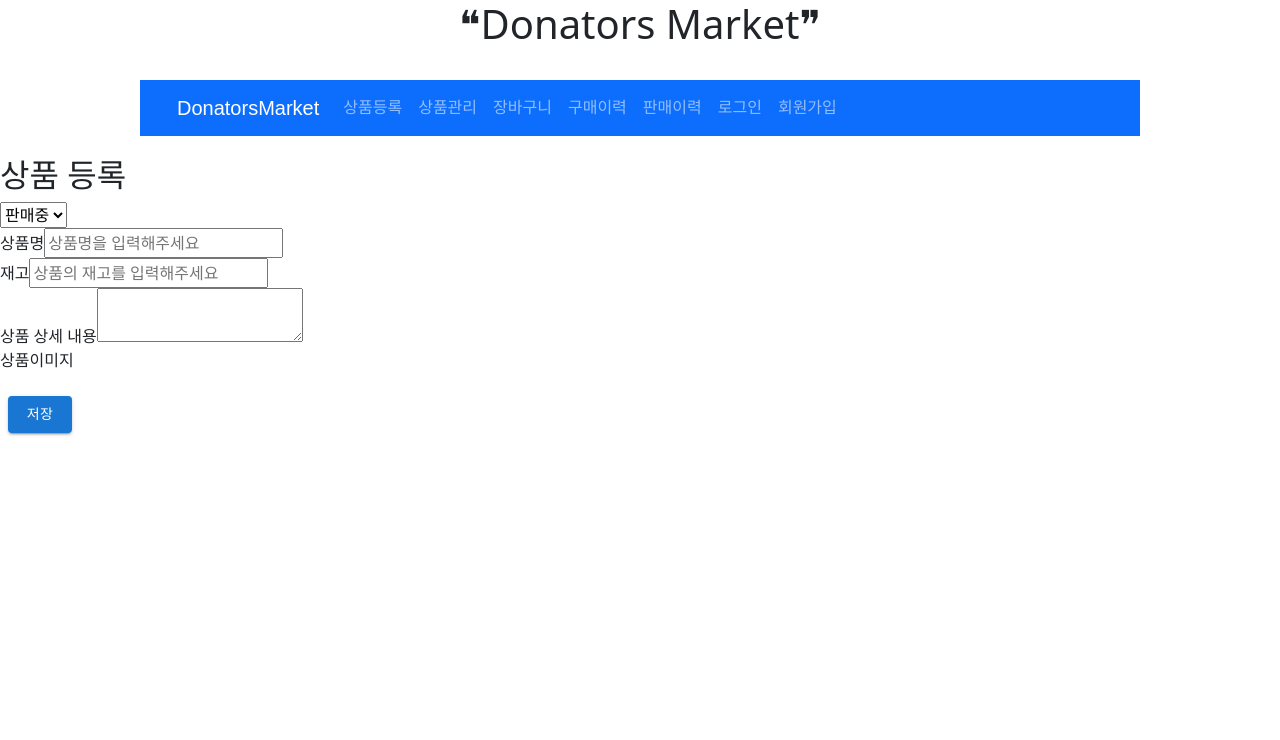
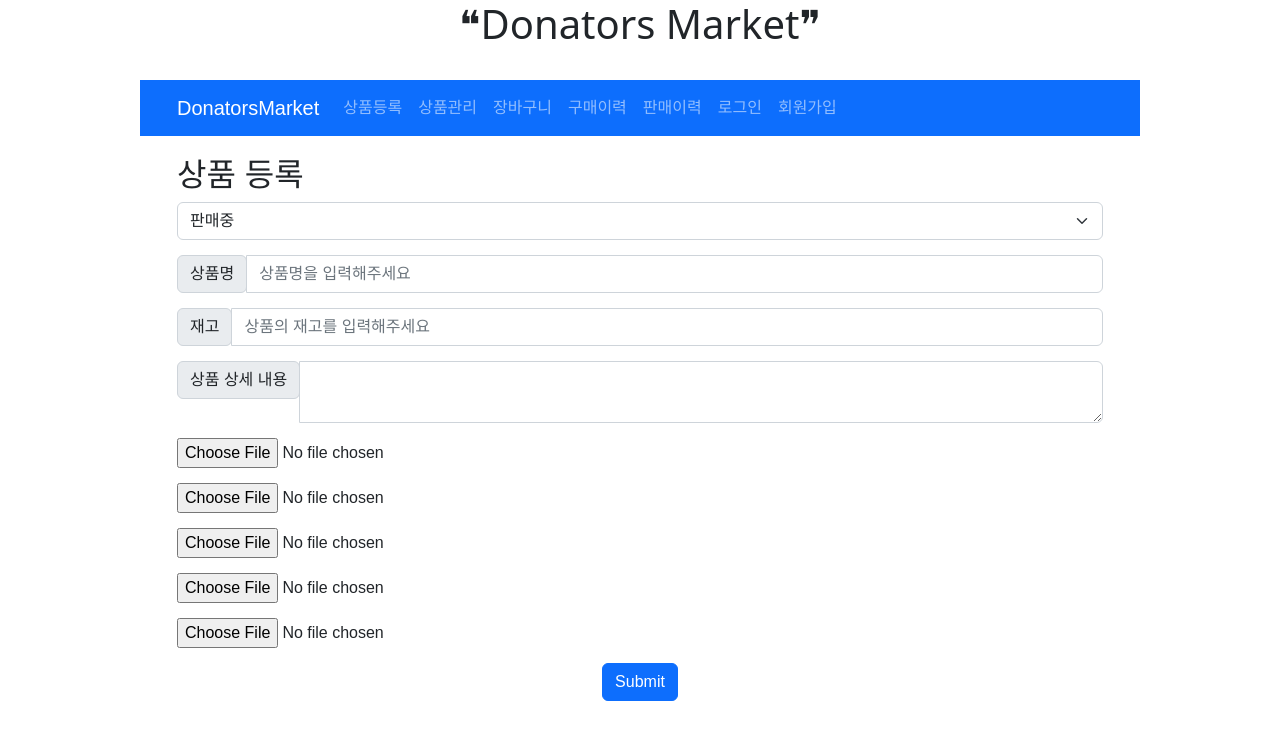
Before and after one commit to huiji072/Study, a React (Create React App) app in the folder reactStudy/shop-test/: page /item/ItemForm in a window 1280 px wide. Shown: the top 740 px of the page. Built offline with nearby package versions, Linux system fonts and the light colour scheme.

Commit message:
상품등록 ui 수정

```diff
--- /dev/null
+++ b/reactStudy/shop-test/src/item/ItemForm.css
@@ -0,0 +1,12 @@
+.input-group {
+    margin-bottom : 15px
+}
+.img-div {
+    margin-bottom : 10px
+}
+.form-group{
+    margin-bottom: 15px;
+}
+button{
+    margin: auto;
+}
--- a/reactStudy/shop-test/src/item/ItemForm.jsx
+++ b/reactStudy/shop-test/src/item/ItemForm.jsx
@@ -3,46 +3,108 @@ import TextField from '@mui/material/TextField';
 import Checkbox from '@mui/material/Checkbox';
 import Button from '@mui/material/Button';
 import FormControlLabel from '@mui/material/FormControlLabel';
+import './ItemForm.css';
 
 
 class ItemForm extends Component {
     render() {
         return(
-            <div>
+            <div className="container">
 
                 <div>
                     <h2>상품 등록</h2>
                 </div>
 
-                <div>
-                    <select class="custom-select">
+                <div class="form-group">
+                    <select class="form-select">
                         <option value="SELL">판매중</option>
                         <option value="SOLD_OUT">품절</option>
                     </select>
                 </div>
 
-                <div>
-                    <span>상품명</span>
-                    <input type="text" placeholder="상품명을 입력해주세요"></input>
+                <div class="input-group">
+                    <div class="input-group-prepend">
+                        <span class="input-group-text">상품명</span>
+
+                    </div>
+                    <input class="form-control" type="text" placeholder="상품명을 입력해주세요"></input>
                 </div>
 
-                <div>
-                    <span>재고</span>
-                    <input type="text" placeholder="상품의 재고를 입력해주세요"></input>
+                <div class="input-group">
+                    <div class="input-group-prepend">
+                        <span class="input-group-text">재고</span>
+                    </div>
+                    <input class="form-control" type="number" placeholder="상품의 재고를 입력해주세요"></input>
                 </div>
 
-                <div>
-                    <span>상품 상세 내용</span>
-                    <textarea></textarea>
+                <div class="input-group">
+                    <div class="input-group-prepend">
+                        <span class="input-group-text">상품 상세 내용</span>
+                    </div>
+                    <textarea class="form-control"></textarea>
+
                 </div>
 
-                <div>
-                    {/* <input type="file" class="custom-file-input" name="itemImgFile"> */}
-                    <label>상품이미지</label>
+                {/* 이미지 */}
+                <div >
+                    <div class="form-group">
+                        <div class="custom-file img-div">
+                            <input type="file" class="custom-file-input" name="itemImgFile"/>
+                            <label class="custom-file-label" ></label>
+                        </div>
+                    </div>
+                </div>
+
+                <div >
+                    <div class="form-group">
+                        <div class="custom-file img-div">
+                            <input type="file" class="custom-file-input" name="itemImgFile"/>
+                            <label class="custom-file-label" ></label>
+                        </div>
+                    </div>
+                </div>
+
+                <div >
+                    <div class="form-group">
+                        <div class="custom-file img-div">
+                            <input type="file" class="custom-file-input" name="itemImgFile"/>
+                            <label class="custom-file-label" ></label>
+                        </div>
+                    </div>
+                </div>
+
+                <div >
+                    <div class="form-group">
+                        <div class="custom-file img-div">
+                            <input type="file" class="custom-file-input" name="itemImgFile"/>
+                            <label class="custom-file-label" ></label>
+                        </div>
+                    </div>
+                </div>
+
+                <div >
+                    <div class="form-group">
+                        <div class="custom-file img-div">
+                            <input type="file" class="custom-file-input" name="itemImgFile"/>
+                            <label class="custom-file-label" ></label>
+                        </div>
+                    </div>
                 </div>
 
 
-                <Button type='submit' variant="contained" sx={{ mt: 3, ml: 1, mr:1, mb: 2 }} >저장</Button>
+                <div className="d-grid">
+                    {/* 저장 버튼 */}
+                    <button type="submit" className="btn btn-primary">
+                        Submit
+                    </button>
+
+                    {/* 수정 버튼 */}
+                    {/* <button type="submit" className="btn btn-primary">
+                        Submit
+                    </button> */}
+
+                </div>
+
             </div>
         );
     }
```
